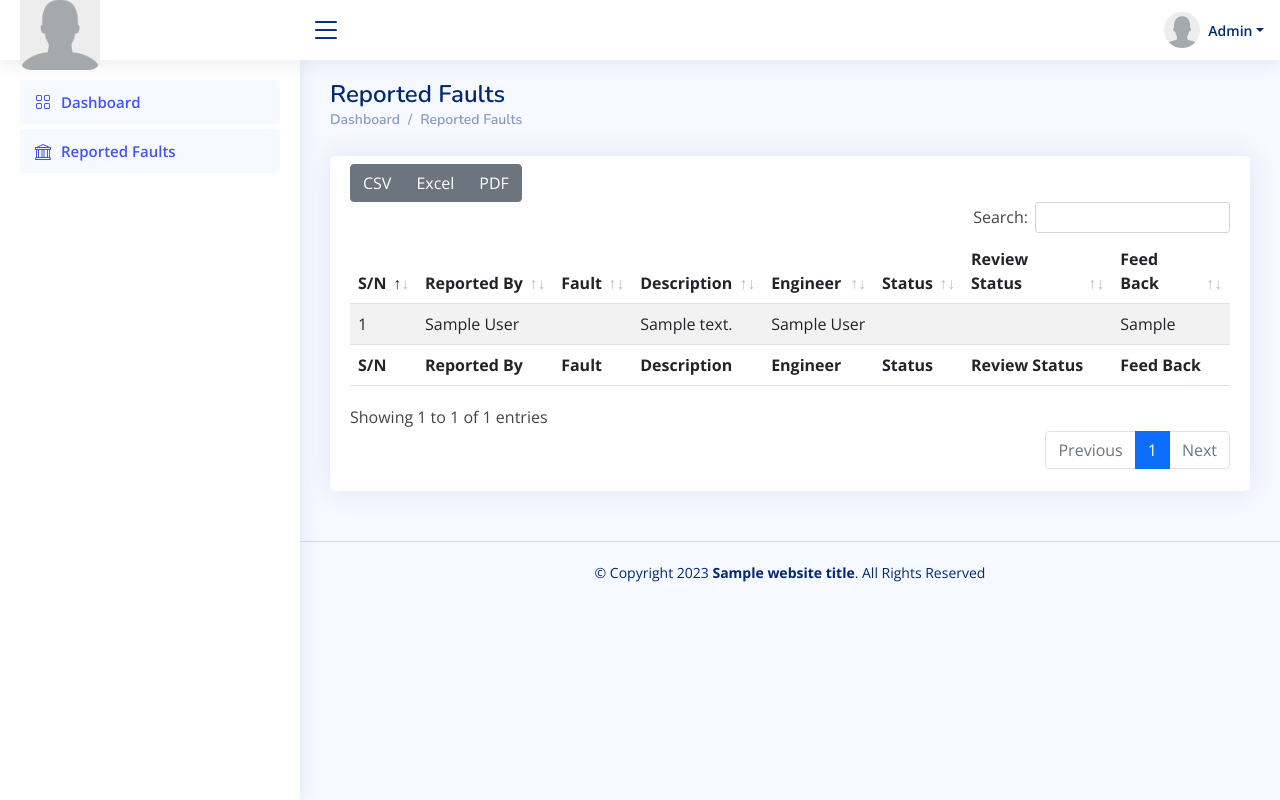
After one commit to Ez001/fault-reporting-sys-admin, a PHP site: template views/reported_faults.php in a window 1280 px wide. The commit adds this page. Run offline with PHP 8.4, Linux system fonts and the light colour scheme; the template is opened without the code that fills it: most values are stand-ins (such as "Sample title", 1, 10 or a date in 2020); data that the repository does not hold is empty; some libraries are stand-ins or nearby versions.

Commit message:
reported fault logic

```diff
--- a/views/header.php
+++ b/views/header.php
@@ -88,9 +88,9 @@
       </li>
 
       <li class="nav-item">
-        <a class="nav-link" href="users">
-          <i class="bi bi-people"></i>
-          <span>Users</span>
+        <a class="nav-link" href="reported-faults">
+          <i class="bi bi-bank"></i>
+          <span>Reported Faults</span>
         </a>
       </li>
 
--- /dev/null
+++ b/views/reported_faults.php
@@ -0,0 +1,106 @@
+<main id="main" class="main">
+
+   <div class="pagetitle">
+      <h1 class="">Reported Faults</h1>
+      <div class="d-md-flex justify-content-between">
+         <nav>
+            <ol class="breadcrumb">
+               <li class="breadcrumb-item"><a href="dashboard">Dashboard</a></li>
+               <li class="breadcrumb-item">Reported Faults</li>
+            </ol>
+         </nav>
+      </div>
+   </div><!-- End Page Title -->
+
+   <section class="section">
+
+      <div class="row">
+         <div class="col-md-12">
+            <div class="card">
+               <div class="card-body">
+                  <div class="text-end mb-2 mt-2">
+                  </div>
+                  <?php
+                     echo $web_app->showAlert( $msg, true );
+                     if ( $r_fault_arr )
+                     {
+                  ?>
+                  <div class="mt-2">
+                     <?php
+                        echo "<table class='table table-responsive table-striped' id='my_datatable' style='width: 100%'>
+                        <thead>
+                           <tr>
+                              <th>S/N</th>
+                              <th>Reported By</th>
+                              <th>Fault</th>
+                              <th>Description</th>
+                              <th>Engineer</th>
+                              <th>Status</th>
+                              <th>Review Status</th>
+                              <th>Feed Back</th>
+                           </tr>
+                        </thead>
+                        <tfoot>
+                           <tr>
+                              <th>S/N</th>
+                              <th>Reported By</th>
+                              <th>Fault</th>
+                              <th>Description</th>
+                              <th>Engineer</th>
+                              <th>Status</th>
+                              <th>Review Status</th>
+                              <th>Feed Back</th>
+                           </tr>
+                        </tfoot>
+                        <tbody>";
+
+                        $sn = 0;
+                        $tr_content = '';
+
+                        //looping through records
+                        foreach ( $r_fault_arr as $r_fault_data )
+                        {
+                           $id = $r_fault_data[ 'id' ];
+                           $full_name = $web_app->fullName( $r_fault_data );
+                           $fault_id = $r_fault_data[ 'fault_id' ];
+                           $fault = $faults->getById( [ $fault_id ] );
+                           $description = $r_fault_data[ 'description' ];
+                           $engineer_id = $r_fault_data[ 'engineer_id' ];
+                           $engineer_dt = $engr->getById( [ $engineer_id ] );
+                           $engineer = $web_app->fullName( $engineer_dt );
+                           $status = $r_fault_data[ 'status' ];
+                           $feed_back = $r_fault_data[ 'feed_back' ];
+                           $btn_state = $status == 'Completed' ? 'd-none' : '';
+                           $status_x = $web_app->showStatusType( $status );
+                           $review_status = $r_fault_data[ 'review_status' ];
+                           $review_status = $web_app->showReviewStatusType( $review_status );
+
+
+                           $sn++;
+
+                           $tr_content .=  "<tr>
+                              <td class='fw-light'> $sn </td>
+                              <td class='fw-light'> $full_name </td>
+                              <td class='fw-light'> $fault </td>
+                              <td class='fw-light'> $description </td>
+                              <td class='fw-light'> $engineer </td>
+                              <td class='fw-light'> $status_x </td>
+                              <td class='fw-light'> $review_status </td>
+                              <td class='fw-light'> $feed_back </td>
+                           </tr>";
+                        }
+
+                        echo $tr_content .= '</tbody></table>';
+
+                     ?>
+                  </div>
+                  <?php
+                     }
+                  ?>
+               </div>
+            </div>
+         </div>
+      </div>
+
+   </section>
+</main><!-- End #main -->
```
Also changed, not shown: controllers/reported_faults_cont.php (added, +26 -0 lines), controllers/users_cont.php (deleted, +0 -18 lines), models/Engineer.php (added, +34 -0 lines), models/Fault.php (added, +35 -0 lines), models/ReportFault.php (+11 -1 lines), models/WebApp.php (+38 -2 lines), views/users.php (deleted, +0 -79 lines).
